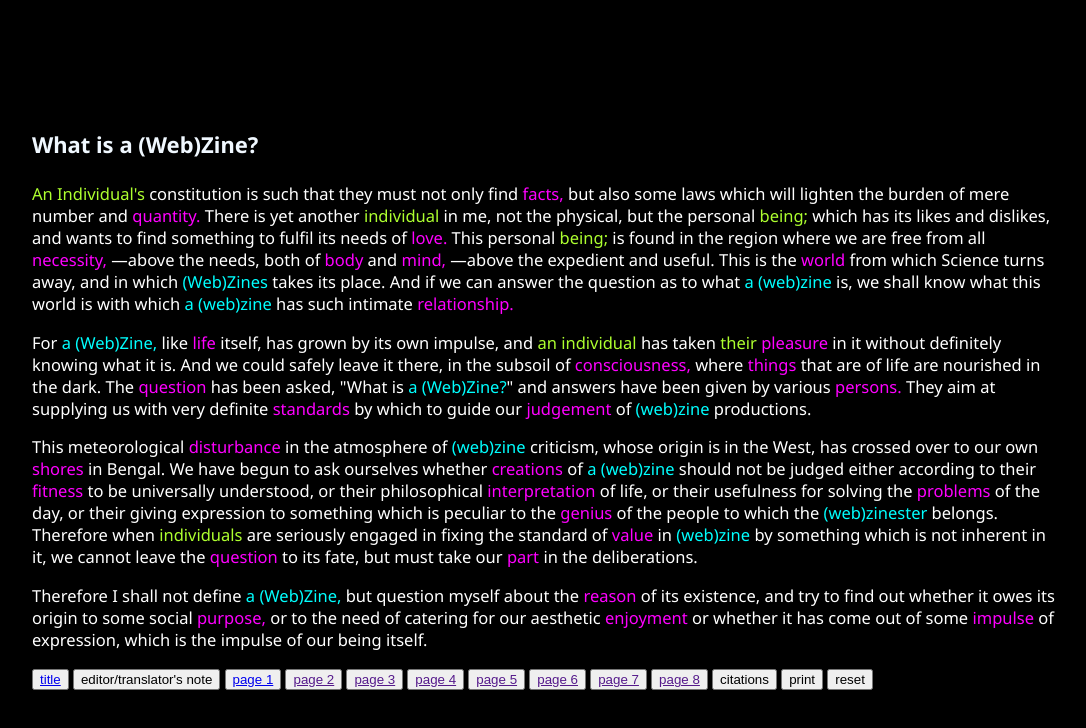
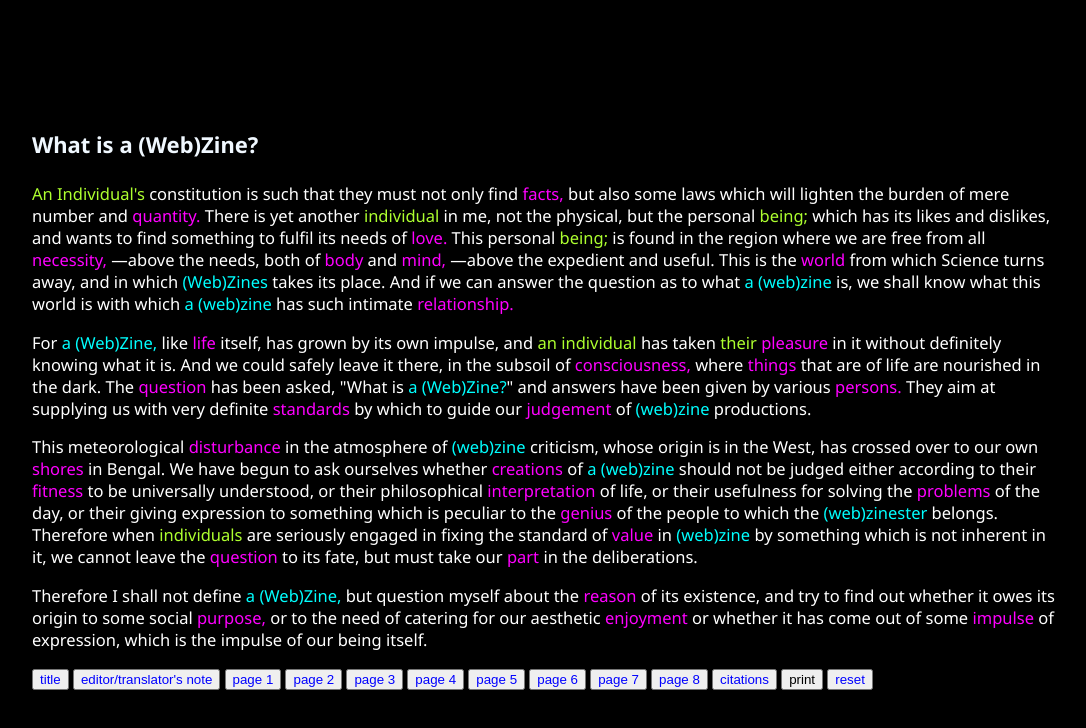
Before and after one commit to ShriRex/A-Web-Zine-for-Art-s-Sake, a plain HTML site: page page-1.html in a window 1280 px wide. Shown: the whole page, without its empty margins (96-1182 px from the left). Drawn offline with Linux system fonts and the light colour scheme.

Commit message:
Linking Updates

```diff
--- a/page-1-styles.css
+++ b/page-1-styles.css
@@ -57,8 +57,19 @@ p {
     text-decoration: underline;
 }
 
+
 .unselect {
     display: inline-block;
+}
+
+a {
+    text-decoration: none;
+    color: blue;
+}
+
+.open:active {
+    text-decoration: underline;
+    color: orangered;
 }
 
 @media print {
--- a/page-1.html
+++ b/page-1.html
@@ -126,13 +126,13 @@
   </p>
 
     <div id="b" class="unselect">
-        <button id="image"><a href="index.html">title</a></button>
+        <button class="open" id="image"><a href="index.html">title</a></button>
     </div>
     <div id="b" class="unselect">
-        <button id="note">editor/translator's note</button>
+        <button class="open" id="note"><a href="">editor/translator's note</a></button>
     </div>
     <div id="b" class="unselect">
-        <button id="page-1"><a href="page-1.html">page 1</a></button>
+        <button class="open" id="page-1"><a href="" class="open">page 1</a></button>
     </div>
     <div id="b" class="unselect">
         <button id="page-2"><a href="">page 2</a></button>
@@ -156,13 +156,13 @@
         <button id="page-8"><a href="">page 8</a></button>
     </div>
     <div id="b" class="unselect">
-        <button id="citations">citations</button>
+        <button id="citations"><a href="">citations</a></button>
     </div>
     <div id="b" class="unselect printbutton">
         <button id="p" onclick="kioskOrBrowserPrint();">print</button>
     </div>
     <div id="b" class="unselect">
-        <button id="reset">reset</button>
+        <button onClick="window.location.reload();" id="reset"><a href="">reset</a></button>
     </div>
 
 <script>
@@ -201,6 +201,11 @@ let printing = false;
         printing = false;   // only unlock if we're not reloading
       }
 
+--
+$('.open').click(function() {
+    $(this).toggleClass('active');
+});
+
 </script>
 </body>
 
```
Also changed, not shown: index.html (+1 -1 lines), 1 other file.
